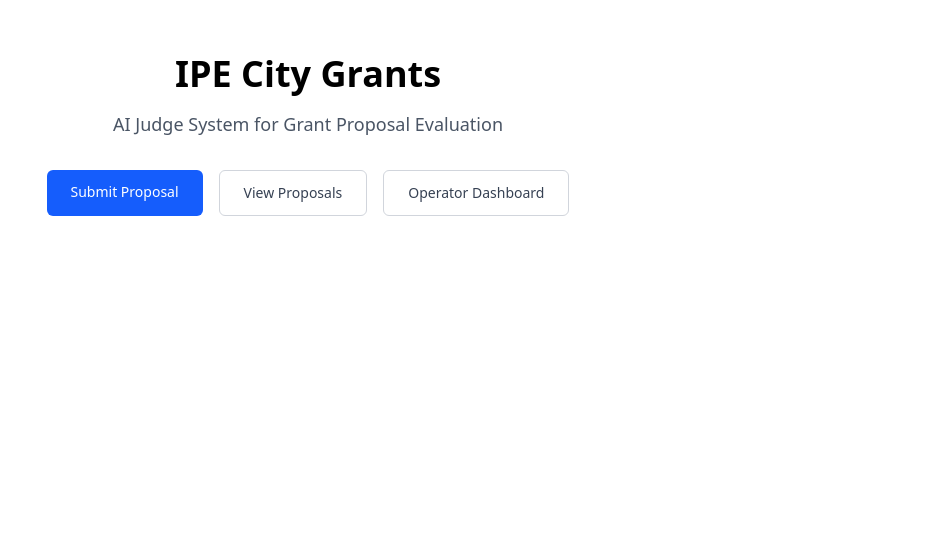
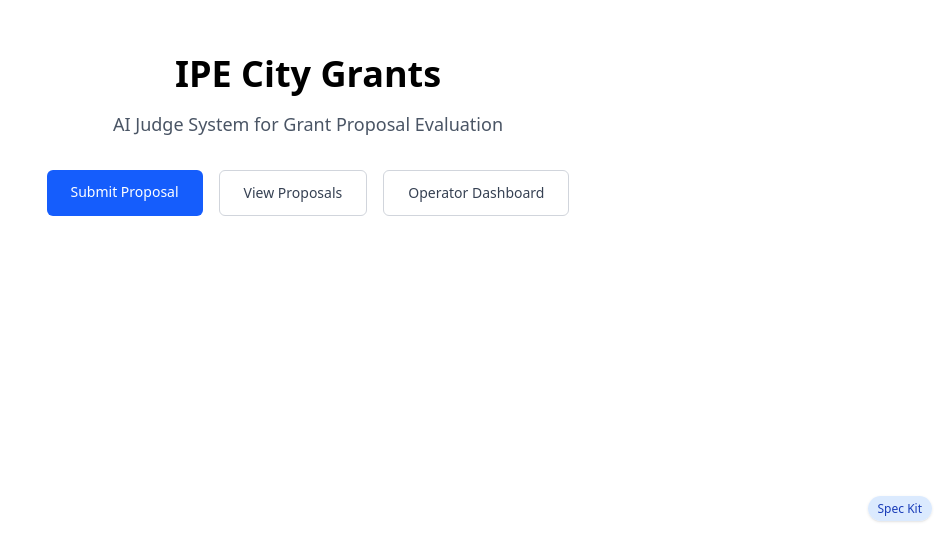
Before and after one commit to techlibs/ai-judge-agent, a Next.js app: page / in a window 1280 px wide. Shown: the part 265-800 px from the top of the page, without its empty margins (332-1280 px from the left). Built offline with nearby package versions, Linux system fonts and the light colour scheme.

Commit message:
ui: add Spec Kit framework badge to layout
Co-Authored-By: Claude Opus 4.6 (1M context) <noreply@anthropic.com>

```diff
--- a/src/app/layout.tsx
+++ b/src/app/layout.tsx
@@ -21,6 +21,11 @@ export default function RootLayout({
   return (
     <html lang="en">
       <body className={`${inter.variable} font-sans antialiased`}>
+        <div className="fixed bottom-4 right-4 z-50">
+          <span className="rounded-full bg-blue-100 px-2.5 py-1 text-xs font-medium text-blue-800 shadow-sm">
+            Spec Kit
+          </span>
+        </div>
         {children}
       </body>
     </html>
```
